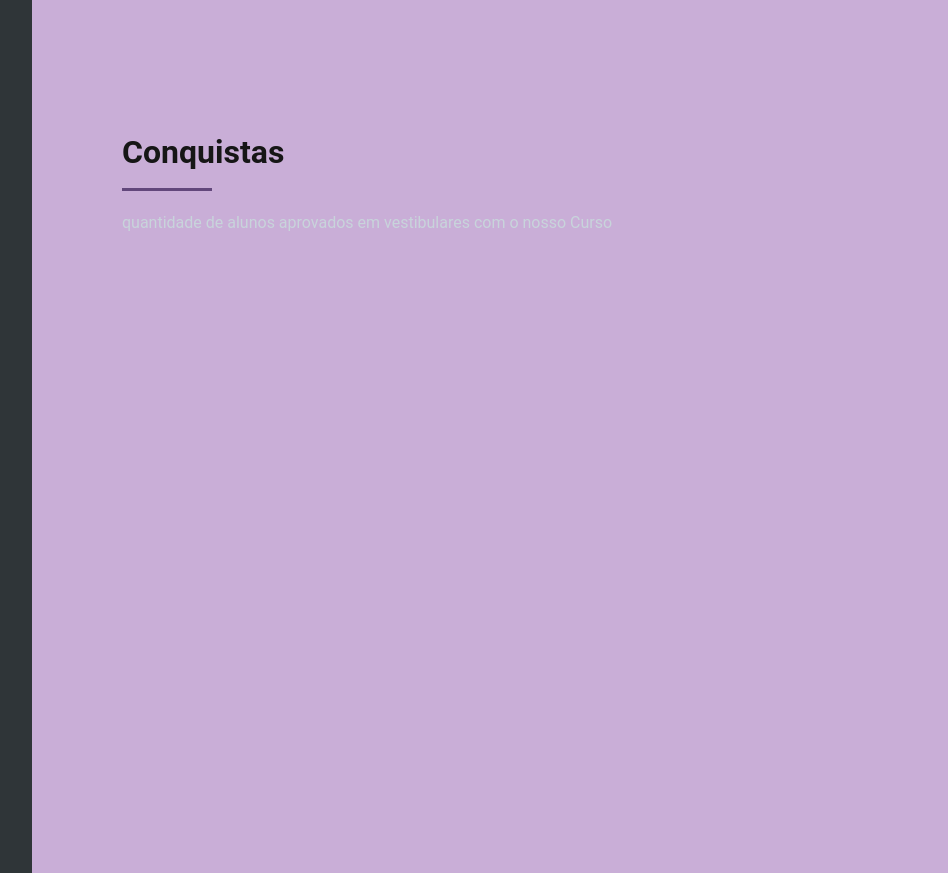
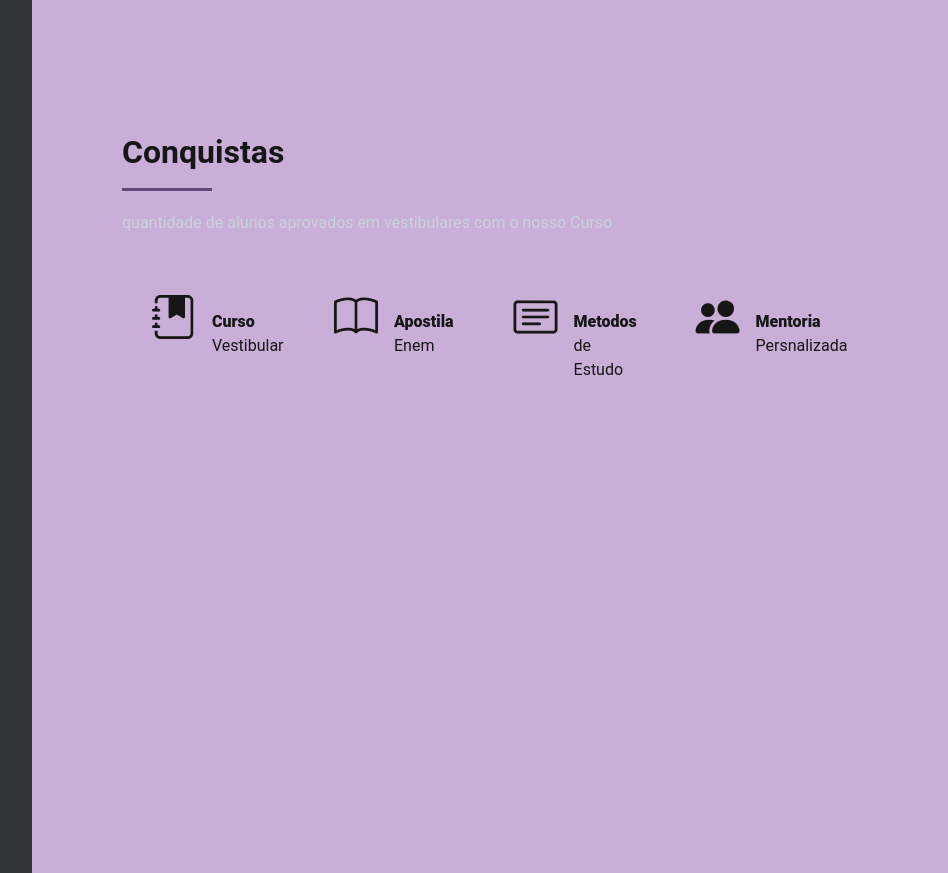
Before and after one commit to Kathleengdn/estudakath, a plain HTML site: page index.html in a window 1280 px wide. Shown: the part 1345-2218 px from the top of the page, without its empty margins (268-1216 px from the left). Drawn offline with nearby package versions, Linux system fonts and the light colour scheme; a script that the page names is missing.

Commit message:
att conquistas icons

```diff
--- a/css/style.css
+++ b/css/style.css
@@ -348,3 +348,48 @@ section {
     margin-right: 10px;
     font-size: 20px;
 }
+
+/* conquistas */
+
+.conquistas {
+    padding-bottom: 30px;
+}
+
+.conquistas .count-box{
+    padding: 30px;
+    width: 100%;
+}
+
+.conquistas .count-box i {
+    color: var(--texto-escuro);
+    font-size: 44px;
+    display: block;
+    float: left;
+    line-height: 0 ;
+
+}
+
+.conquistas .count-box span{
+    font-size: 28px;
+    color: var(--fundo-escuro);
+    display: block;
+    line-height: 40px;
+    font-weight: 700;
+    margin-left: 60px;
+}
+
+.conquistas .count-box p{
+    padding:  15px 0 0 0;
+    margin: 0 0 0 60px;
+    color: var(--texto-escuro);
+}
+
+.conquistas .count-box strong {
+    font-weight: 800;
+}
+
+.conquistas .count-box i:hover,
+.conquistas .count-box span:hover {
+    color: var(--fundo-claro);
+    transition: ease-in-out .5s;
+}
--- a/index.html
+++ b/index.html
@@ -226,6 +226,38 @@
                     <!-- 1 -->
                     <article class="col-lg-3 col-md-6 d-md-flex align-items-md-stretch">
 
+                        <div class="count-box">
+                            <i class="bi bi-journal-bookmark-fill"></i>
+                            <span class="purecounter" data-purecounter-start="0" data-purecounter-end="250" data-purecounter-duration="5"></span>
+                            <p>
+                                <strong>Curso</strong> Vestibular
+                            </p>
+                        </div>
+
+                        <div class="count-box">
+                            <i class="bi bi-book"></i>
+                            <span class="purecounter" data-purecounter-start="0" data-purecounter-end="200" data-purecounter-duration="5"></span>
+                            <p>
+                                <strong>Apostila</strong>  Enem
+                            </p>
+                        </div>
+
+                        <div class="count-box">
+                            <i class="bi bi-card-text"></i>
+                            <span class="purecounter" data-purecounter-start="0" data-purecounter-end="100" data-purecounter-duration="5"></span>
+                            <p>
+                                <strong>Metodos</strong>  de Estudo
+                            </p>
+                        </div>
+
+                        <div class="count-box">
+                            <i class="bi bi-people-fill"></i>
+                            <span class="purecounter" data-purecounter-start="0" data-purecounter-end="75" data-purecounter-duration="5"></span>
+                            <p>
+                                <strong>Mentoria </strong> Persnalizada
+                            </p>
+                        </div>
+
                     </article>
 
                 </div>
--- a/js/script.js
+++ b/js/script.js
@@ -57,4 +57,7 @@
     })
   }
 
+
+  new PureCounter ();
+
  })()
```
